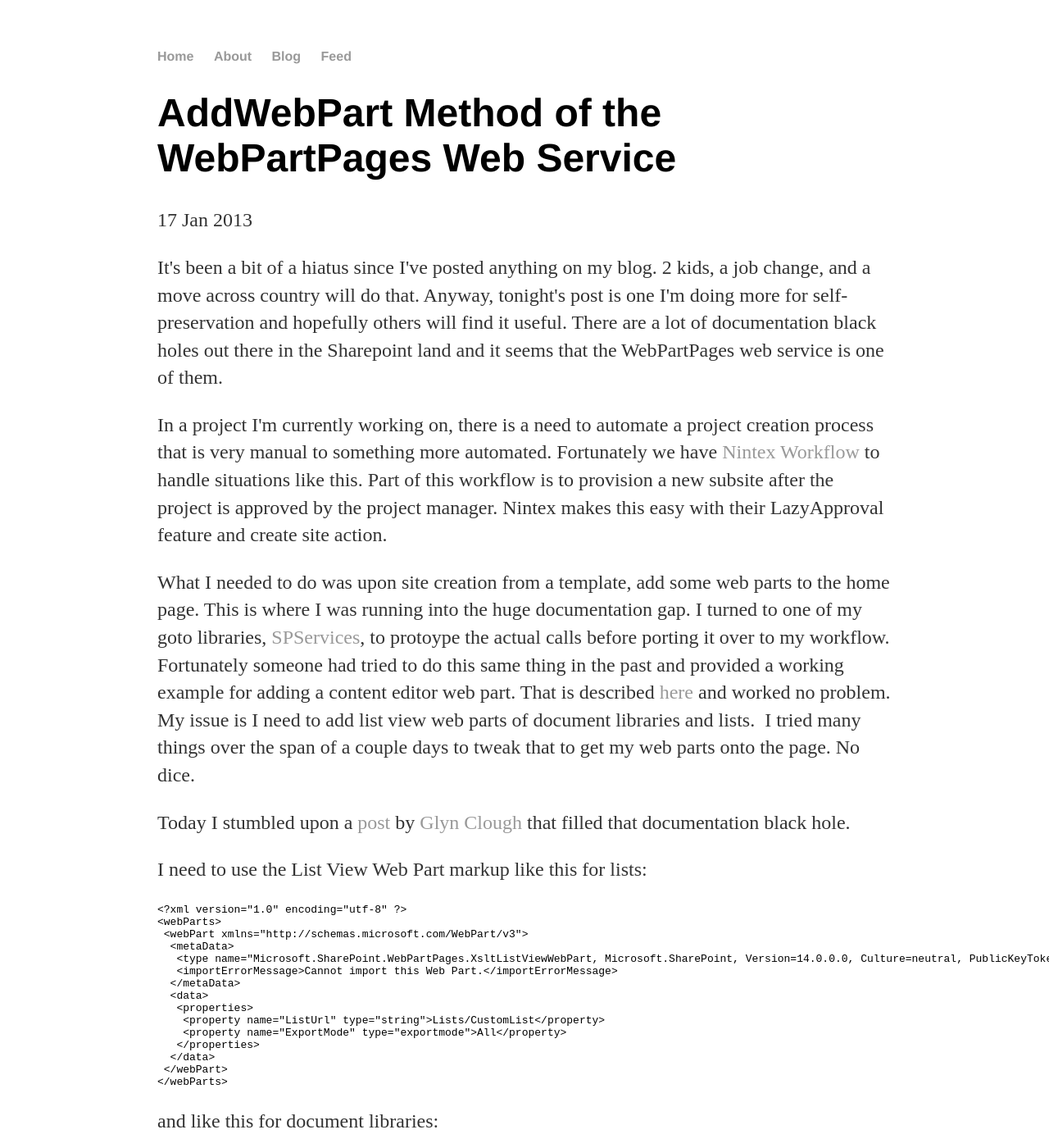
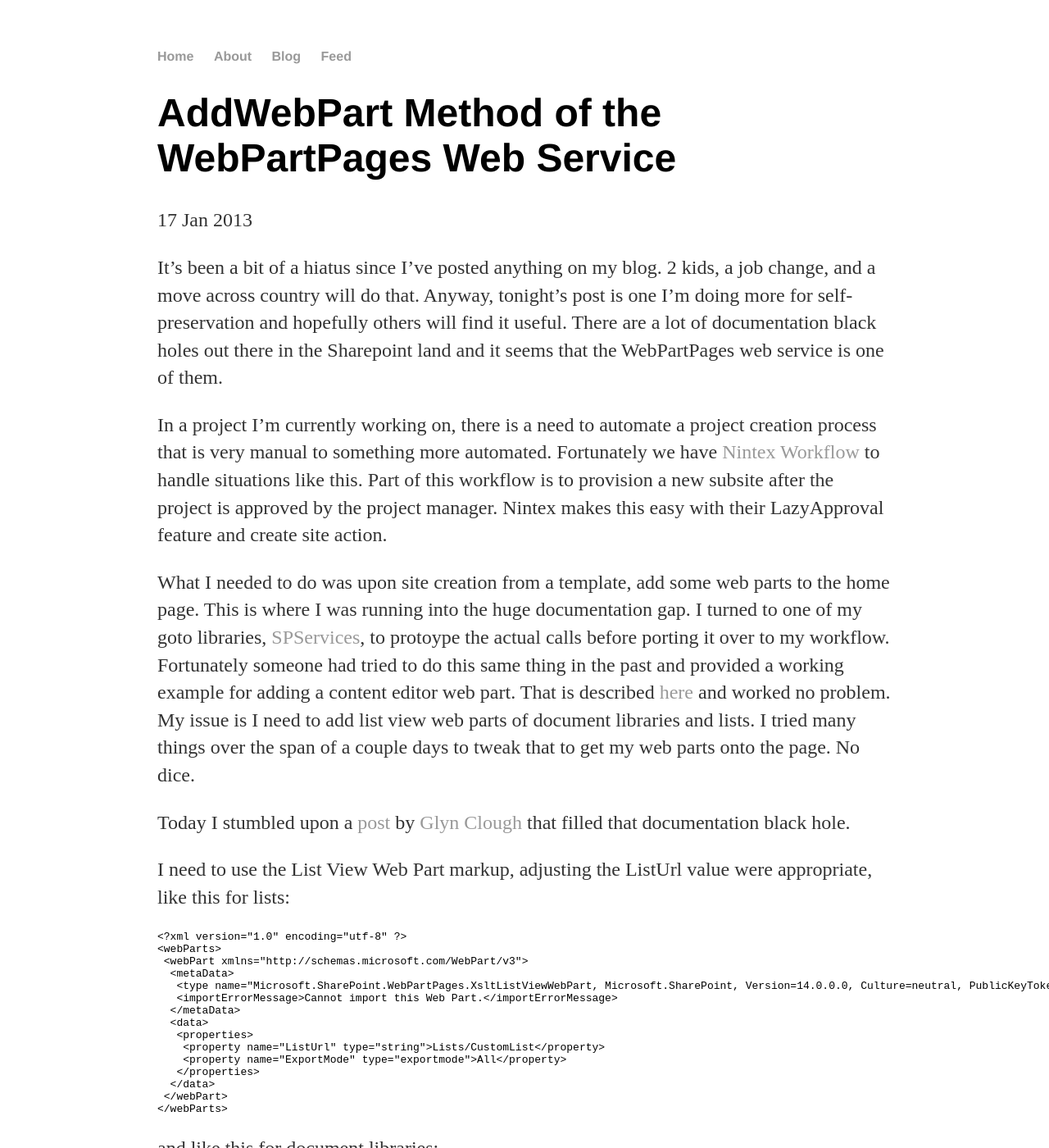
Before and after one commit to ejaya2/ejaya2.github.io, a Jekyll site: the page built from _posts/2013-01-17-AddWebPart-Method-of-WebPartPages.md, in a window 1280 px wide and 1400 px high. Shown: the whole window at 82% size. Built offline with Jekyll 4.4.1, drawn with Linux system fonts in a browser that asks for light colours; some of the changed lines change nothing that is shown.

Commit message:
Update 2013-01-17-AddWebPart-Method-of-WebPartPages.md

````diff
--- a/_posts/2013-01-17-AddWebPart-Method-of-WebPartPages.md
+++ b/_posts/2013-01-17-AddWebPart-Method-of-WebPartPages.md
@@ -3,40 +3,48 @@
 title: "AddWebPart Method of the WebPartPages Web Service"
 date: 2013-01-17
 ---
-<p>It's been a bit of a hiatus since I've posted anything on my blog. 2 kids, a job change, and a move across country will do that. Anyway, tonight's post is one I'm doing more for self-preservation and hopefully others will find it useful. There are a lot of documentation black holes out there in the Sharepoint land and it seems that the WebPartPages web service is one of them.</p>
-<p>In a project I'm currently working on, there is a need to automate a project creation process that is very manual to something more automated. Fortunately we have <a href="/web/20130419214243/http://www.nintex.com/en-US/Products/Pages/Workflow.aspx">Nintex Workflow</a> to handle situations like this.&#8203; Part of this workflow is to provision a new subsite after the project is approved by the project manager. Nintex makes this easy with their LazyApproval feature and create site action.</p>
-<p>What I needed to do was upon site creation from a template, add some web parts to the home page. This is where I was running into the huge documentation gap. I turned to one of my goto libraries, <a href="/web/20130419214243/http://spservices.codeplex.com/">SPServices</a>, to protoype the actual calls before porting it over to my workflow. Fortunately someone had tried to do this same thing in the past and provided a working example for adding a content editor web part. That is described <a href="/web/20130419214243/http://spservices.codeplex.com/wikipage?title=AddWebPart&amp;referringTitle=WebPartPages">here</a> and worked no problem. My issue is I need to add list view web parts of document libraries and lists.&nbsp; I tried many things over the span of a couple days to tweak that to get my web parts onto the page. No dice.</p>
-<p>Today I stumbled upon a <a href="/web/20130419214243/http://www.glynblogs.com/2011/04/exporting-the-xslt-list-view-web-part-in-sharepoint-2010.html">post</a> by <a href="/web/20130419214243/http://www.twitter.com/GlynClough">Glyn Clough</a> that filled that documentation black hole.</p>
-<p>I need to use the List View Web Part markup like this for lists:</p>
-<pre>&lt;?xml version="1.0" encoding="utf-8" ?&gt;
-&lt;webParts&gt;
- &lt;webPart xmlns="http://schemas.microsoft.com/WebPart/v3"&gt;
-  &lt;metaData&gt;
-   &lt;type name="Microsoft.SharePoint.WebPartPages.XsltListViewWebPart, Microsoft.SharePoint, Version=14.0.0.0, Culture=neutral, PublicKeyToken=71e9bce111e9429c" /&gt;
-   &lt;importErrorMessage&gt;Cannot import this Web Part.&lt;/importErrorMessage&gt;
-  &lt;/metaData&gt;
-  &lt;data&gt;
-   &lt;properties&gt;
-    &lt;property name="ListUrl" type="string"&gt;Lists/CustomList&lt;/property&gt;
-    &lt;property name="ExportMode" type="exportmode"&gt;All&lt;/property&gt;
-   &lt;/properties&gt;
-  &lt;/data&gt;
- &lt;/webPart&gt;
-&lt;/webParts&gt;</pre>
-<p>and like this for document libraries:</p>
-<pre>&lt;?xml version="1.0" encoding="utf-8" ?&gt;
-&lt;webParts&gt;
- &lt;webPart xmlns="http://schemas.microsoft.com/WebPart/v3"&gt;
-  &lt;metaData&gt;
-   &lt;type name="Microsoft.SharePoint.WebPartPages.XsltListViewWebPart, Microsoft.SharePoint, Version=14.0.0.0, Culture=neutral, PublicKeyToken=71e9bce111e9429c" /&gt;
-   &lt;importErrorMessage&gt;Cannot import this Web Part.&lt;/importErrorMessage&gt;
-  &lt;/metaData&gt;
-  &lt;data&gt;
-   &lt;properties&gt;
-    &lt;property name="ListUrl" type="string"&gt;Library&lt;/property&gt;
-    &lt;property name="ExportMode" type="exportmode"&gt;All&lt;/property&gt;
-   &lt;/properties&gt;
-  &lt;/data&gt;
- &lt;/webPart&gt;
-&lt;/webParts&gt;</pre>
-<p>Once escaped and passed into my SPServices function I had web parts on my web part page.<br></p>
+It's been a bit of a hiatus since I've posted anything on my blog. 2 kids, a job change, and a move across country will do that. Anyway, tonight's post is one I'm doing more for self-preservation and hopefully others will find it useful. There are a lot of documentation black holes out there in the Sharepoint land and it seems that the WebPartPages web service is one of them.
+
+In a project I'm currently working on, there is a need to automate a project creation process that is very manual to something more automated. Fortunately we have [Nintex Workflow](http://www.nintex.com/en-US/Products/Pages/Workflow.aspx) to handle situations like this.&#8203; Part of this workflow is to provision a new subsite after the project is approved by the project manager. Nintex makes this easy with their LazyApproval feature and create site action.
+
+What I needed to do was upon site creation from a template, add some web parts to the home page. This is where I was running into the huge documentation gap. I turned to one of my goto libraries, [SPServices](http://spservices.codeplex.com), to protoype the actual calls before porting it over to my workflow. Fortunately someone had tried to do this same thing in the past and provided a working example for adding a content editor web part. That is described [here](http://spservices.codeplex.com/wikipage?title=AddWebPart&amp;referringTitle=WebPartPages) and worked no problem. My issue is I need to add list view web parts of document libraries and lists. I tried many things over the span of a couple days to tweak that to get my web parts onto the page. No dice.
+
+Today I stumbled upon a [post](http://www.glynblogs.com/2011/04/exporting-the-xslt-list-view-web-part-in-sharepoint-2010.html) by [Glyn Clough](http://www.twitter.com/GlynClough) that filled that documentation black hole.
+
+I need to use the List View Web Part markup, adjusting the ListUrl value were appropriate, like this for lists:
+```
+<?xml version="1.0" encoding="utf-8" ?>
+<webParts>
+ <webPart xmlns="http://schemas.microsoft.com/WebPart/v3">
+  <metaData>
+   <type name="Microsoft.SharePoint.WebPartPages.XsltListViewWebPart, Microsoft.SharePoint, Version=14.0.0.0, Culture=neutral, PublicKeyToken=71e9bce111e9429c" />
+   <importErrorMessage>Cannot import this Web Part.</importErrorMessage>
+  </metaData>
+  <data>
+   <properties>
+    <property name="ListUrl" type="string">Lists/CustomList</property>
+    <property name="ExportMode" type="exportmode">All</property>
+   </properties>
+  </data>
+ </webPart>
+</webParts>
+```
+and like this for document libraries:
+```
+<?xml version="1.0" encoding="utf-8" ?>
+<webParts>
+ <webPart xmlns="http://schemas.microsoft.com/WebPart/v3">
+  <metaData>
+   <type name="Microsoft.SharePoint.WebPartPages.XsltListViewWebPart, Microsoft.SharePoint, Version=14.0.0.0, Culture=neutral, PublicKeyToken=71e9bce111e9429c" />
+   <importErrorMessage>Cannot import this Web Part.</importErrorMessage>
+  </metaData>
+  <data>
+   <properties>
+    <property name="ListUrl" type="string">Library</property>
+    <property name="ExportMode" type="exportmode">All</property>
+   </properties>
+  </data>
+ </webPart>
+</webParts>
+```
+Once escaped and passed into my SPServices function I had web parts on my web part page.
````
